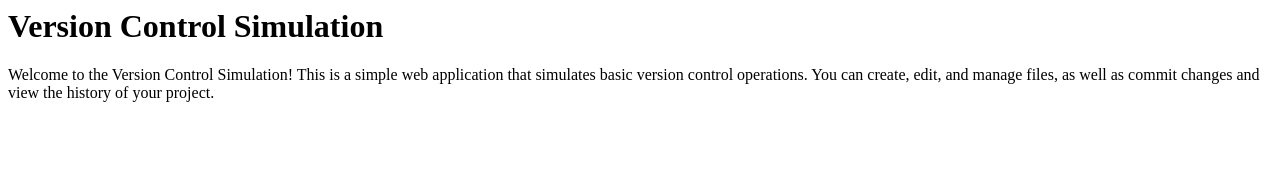
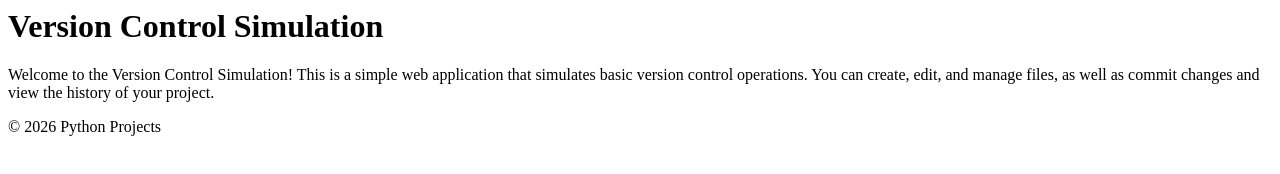
Before and after one commit to SDaniel1015/version-control-simulation--SDaniel1015-, a plain HTML site: page index.html in a window 1280 px wide. Drawn offline with Linux system fonts and the light colour scheme.

Commit message:
Added footer section to index.html

```diff
--- a/index.html
+++ b/index.html
@@ -6,4 +6,7 @@
         <h1>Version Control Simulation</h1>
         <p>Welcome to the Version Control Simulation! This is a simple web application that simulates basic version control operations. You can create, edit, and manage files, as well as commit changes and view the history of your project.</p>
     </body>
+    <footer>
+        <p>&copy; 2026 Python Projects</p>
+    </footer>
 </html>
```
